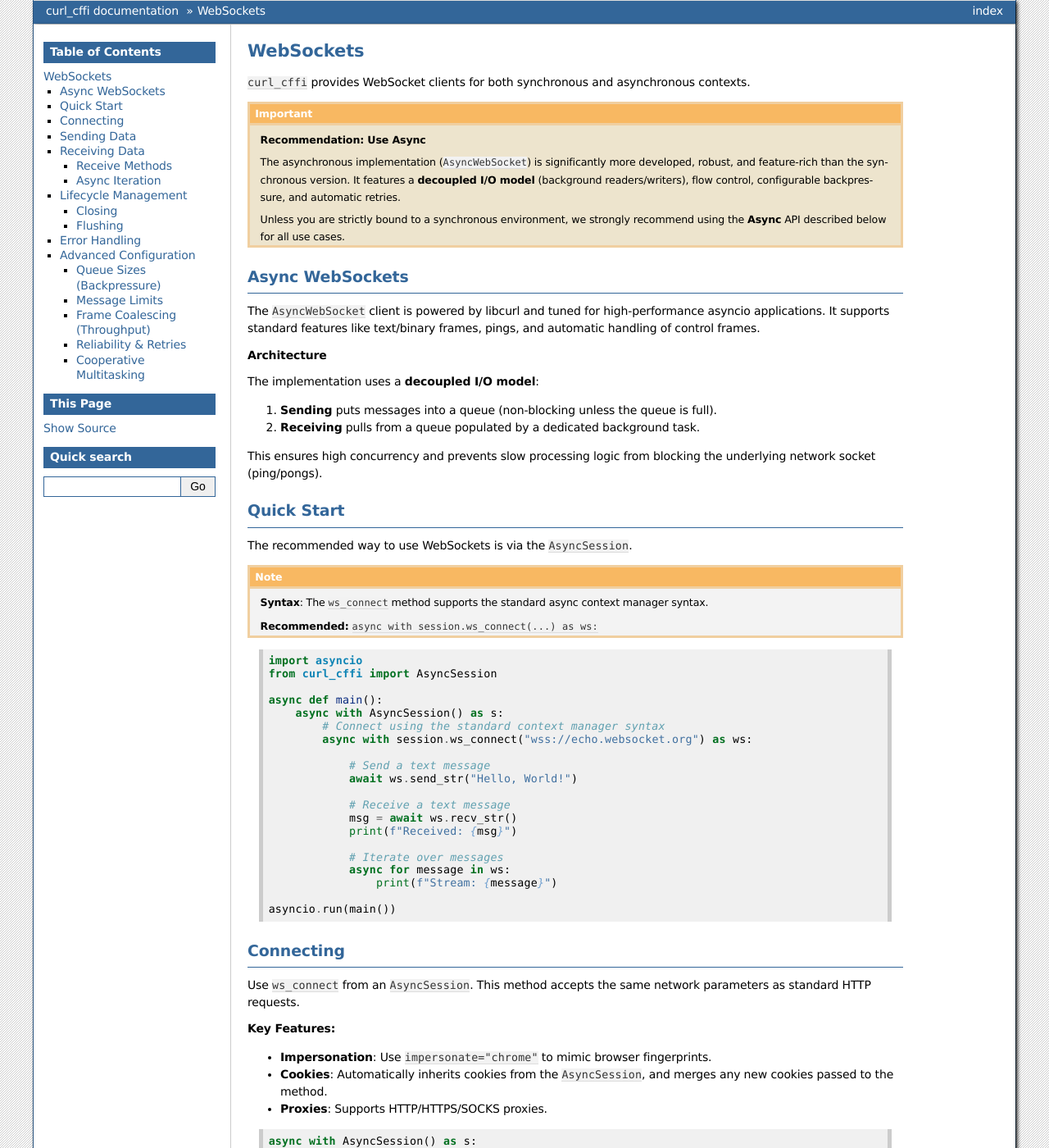
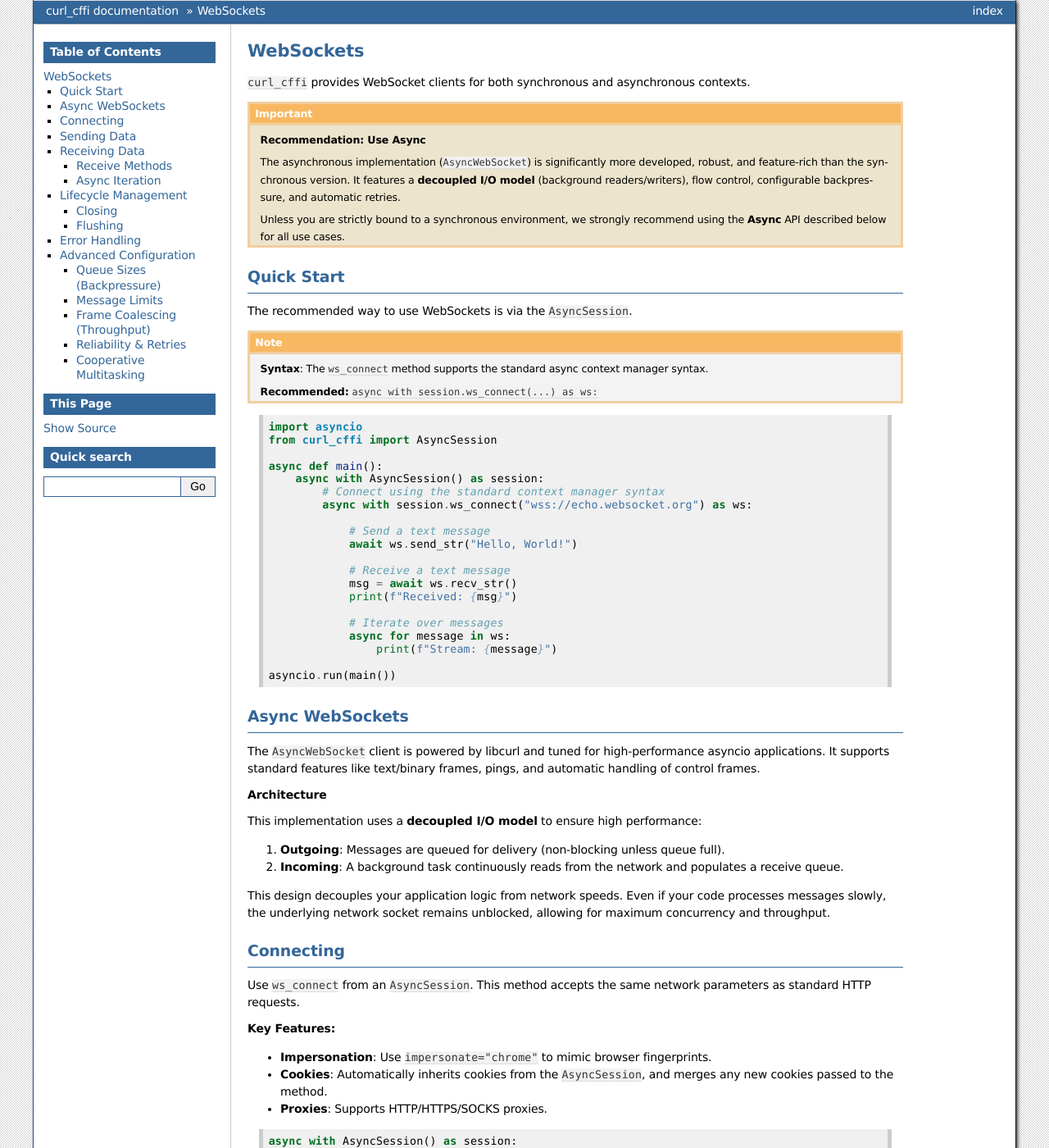
Before and after one commit to lexiforest/curl_cffi, a Sphinx documentation site: the page built from docs/websockets.rst, in a window 1280 px wide and 1400 px high. Shown: the whole window at 82% size. Built offline with Sphinx 7.4.7, drawn with Linux system fonts in a browser that asks for light colours; some of the changed text lies outside the part shown.

Commit message:
Update docs (#705)

```diff
--- a/docs/websockets.rst
+++ b/docs/websockets.rst
@@ -10,20 +10,6 @@ WebSockets
    The asynchronous implementation (``AsyncWebSocket``) is significantly more developed, robust, and feature-rich than the synchronous version. It features a **decoupled I/O model** (background readers/writers), flow control, configurable backpressure, and automatic retries.
 
    Unless you are strictly bound to a synchronous environment, we strongly recommend using the **Async** API described below for all use cases.
-
-Async WebSockets
-================
-
-The ``AsyncWebSocket`` client is powered by libcurl and tuned for high-performance asyncio applications. It supports standard features like text/binary frames, pings, and automatic handling of control frames.
-
-**Architecture**
-
-The implementation uses a **decoupled I/O model**:
-
-1.  **Sending** puts messages into a queue (non-blocking unless the queue is full).
-2.  **Receiving** pulls from a queue populated by a dedicated background task.
-
-This ensures high concurrency and prevents slow processing logic from blocking the underlying network socket (ping/pongs).
 
 Quick Start
 ===========
@@ -42,7 +28,7 @@ The recommended way to use WebSockets is via the ``AsyncSession``.
     from curl_cffi import AsyncSession
 
     async def main():
-        async with AsyncSession() as s:
+        async with AsyncSession() as session:
             # Connect using the standard context manager syntax
             async with session.ws_connect("wss://echo.websocket.org") as ws:
 
@@ -59,6 +45,20 @@ The recommended way to use WebSockets is via the ``AsyncSession``.
 
     asyncio.run(main())
 
+Async WebSockets
+================
+
+The ``AsyncWebSocket`` client is powered by libcurl and tuned for high-performance asyncio applications. It supports standard features like text/binary frames, pings, and automatic handling of control frames.
+
+**Architecture**
+
+This implementation uses a **decoupled I/O model** to ensure high performance:
+
+1.  **Outgoing**: Messages are queued for delivery (non-blocking unless queue full).
+2.  **Incoming**: A background task continuously reads from the network and populates a receive queue.
+
+This design decouples your application logic from network speeds. Even if your code processes messages slowly, the underlying network socket remains unblocked, allowing for maximum concurrency and throughput.
+
 Connecting
 ==========
 
@@ -72,9 +72,9 @@ Use ``ws_connect`` from an ``AsyncSession``. This method accepts the same networ
 
 .. code-block:: python
 
-    async with AsyncSession() as s:
+    async with AsyncSession() as session:
         # Session cookies are automatically included
-        s.cookies.set("session_id", "xyz")
+        session.cookies.set("session_id", "xyz")
 
         async with session.ws_connect(
             "wss://api.example.com/v1/stream",
@@ -88,7 +88,7 @@ Use ``ws_connect`` from an ``AsyncSession``. This method accepts the same networ
 Sending Data
 ============
 
-Methods for sending data place the message into an outgoing queue. They are generally non-blocking unless the ``send_queue_size`` limit is reached.
+Methods for sending data place the message into an outgoing queue. They are generally non-blocking unless the send queue size limit is reached.
 
 .. code-block:: python
 
@@ -137,6 +137,8 @@ All receive methods support an optional ``timeout`` argument (in seconds).
     # Useful for inspecting frame types (e.g., checking for CONTINUATION flags)
     content, flags = await ws.recv()
 
+Concurrent calls to receive methods are fully supported. Messages are distributed to waiters in FIFO order, unlike many other libraries that limit consumption to a single task.
+
 Async Iteration
 ---------------
 
@@ -165,6 +167,11 @@ The context manager handles closing automatically. If you need to close manually
     # Or with a custom code/reason
     await ws.close(code=1000, message=b"bye")
 
+    # Forcefully terminate the connection
+    ws.terminate()
+
+Both methods are idempotent and safe to call multiple times. While ``close()`` waits for cleanup, ``terminate()`` is thread and task-safe, allowing for immediate disconnection from any thread without waiting for a graceful shutdown.
+
 Flushing
 --------
 
@@ -174,6 +181,8 @@ Because ``send()`` is decoupled from the network, returning from ``await send()`
 
     await ws.send_str("Critical Data")
     await ws.flush()  # Blocks until the send queue is empty
+
+You rarely need to call flush if ``send_queue_size`` is small (the default). Use it only when you must verify all messages are sent before the next step in your code.
 
 Error Handling
 ==============
@@ -225,15 +232,15 @@ Message Limits
 
 .. code-block:: python
 
-    # Allow large payloads (e.g. 16MB)
+    # Allow large received payloads (e.g. 16MB)
     ws = await session.ws_connect(url, max_message_size=16 * 1024 * 1024)
 
-There are no limits on the size of the message that can be sent. Messages larger than 64KB are broken into chunks of that size and sent using the ``CONT`` flag which means it arrives as a single logical message on the server.
+There are no limits on the size of the message that can be sent. Messages larger than 64KB are broken into chunks of that size and sent using the `CURLWS_CONT <https://everything.curl.dev/helpers/ws/write.html#curlws_cont>`_ flag which means it arrives as a single logical message on the server.
 
 Frame Coalescing (Throughput)
 -----------------------------
 
-For chatty protocols sending many small messages, you can enable **coalescing**. This merges multiple pending messages from the send queue into a single network packet.
+For chatty protocols sending many small messages, you can enable **coalescing**. This merges multiple queued message payloads from the send queue into a single message.
 
 *   **coalesce_frames** (default: ``False``): Enable batching.
 *   **max_send_batch_size** (default: 32): Max messages to merge.
@@ -246,8 +253,8 @@ For chatty protocols sending many small messages, you can enable **coalescing**.
 Reliability & Retries
 ---------------------
 
-*   **drain_on_error** (default: ``False``): If ``True``, when a network error occurs, ``recv()`` will continue to yield any buffered messages in the queue before raising the exception. Crucial for ensuring data integrity on unstable connections.
-*   **ws_retry**: A policy object to configure automatic retries on failed reads.
+*   **drain_on_error** (default: ``False``): When a network error occurs, ``recv()`` will continue to yield buffered messages in the queue before raising the exception. Helps ensure data integrity on unstable connections.
+*   **ws_retry**: A policy object to configure automatic retries on failed message receive operations.
 
 .. code-block:: python
 
@@ -270,8 +277,8 @@ Cooperative Multitasking
 
 To prevent the background I/O tasks from starving the asyncio event loop during heavy load, you can tune the time slicing.
 
-*   **recv_time_slice** (default: 0.005s): Max time spent processing incoming packets before yielding.
-*   **send_time_slice** (default: 0.001s): Max time spent writing packets before yielding.
+*   **recv_time_slice** (default: 0.005s): Max time spent processing incoming messages before yielding.
+*   **send_time_slice** (default: 0.001s): Max time spent sending messages before yielding.
 
 .. code-block:: python
 
```
Also changed, not shown: other parts of docs/websockets.rst (+3 -5 lines).
